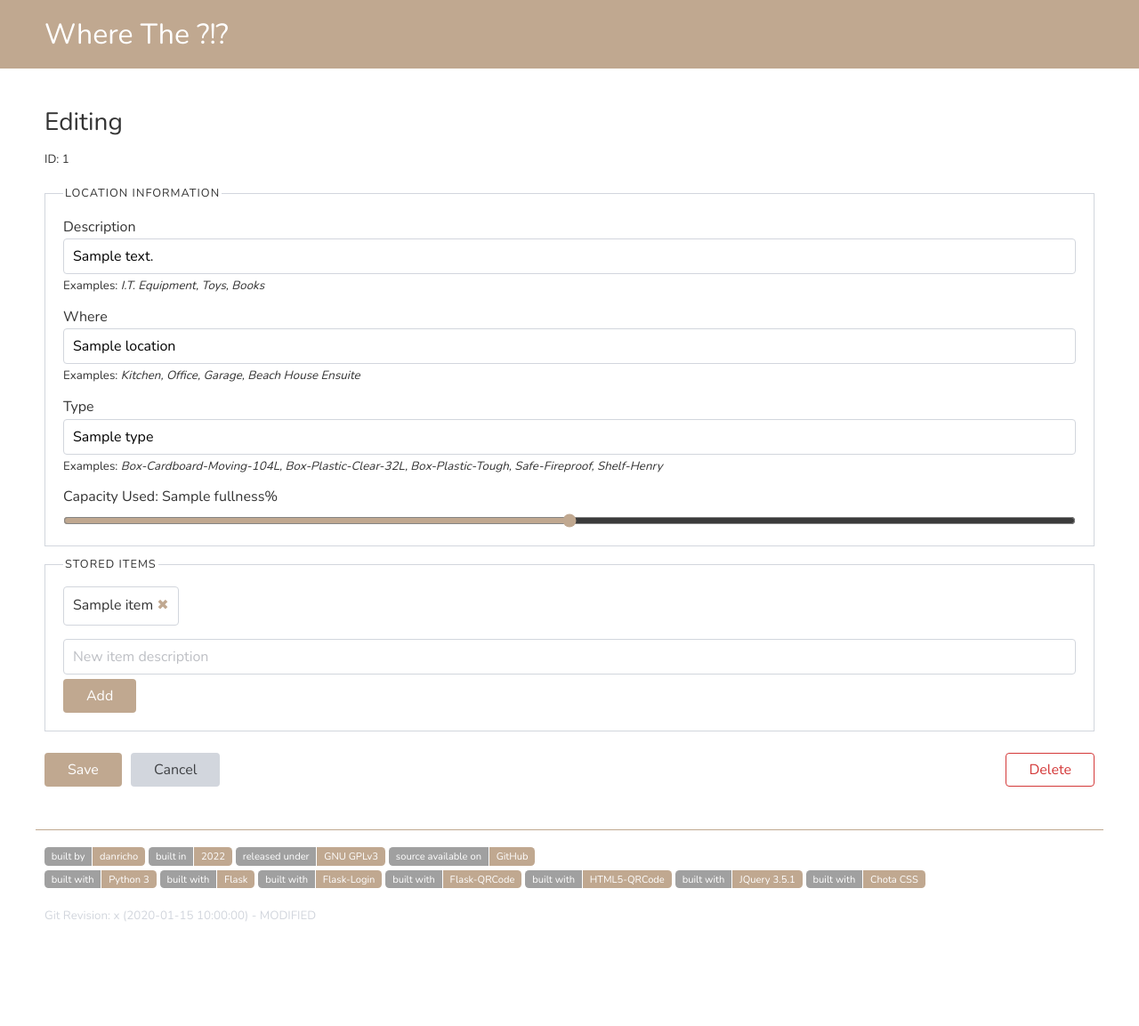
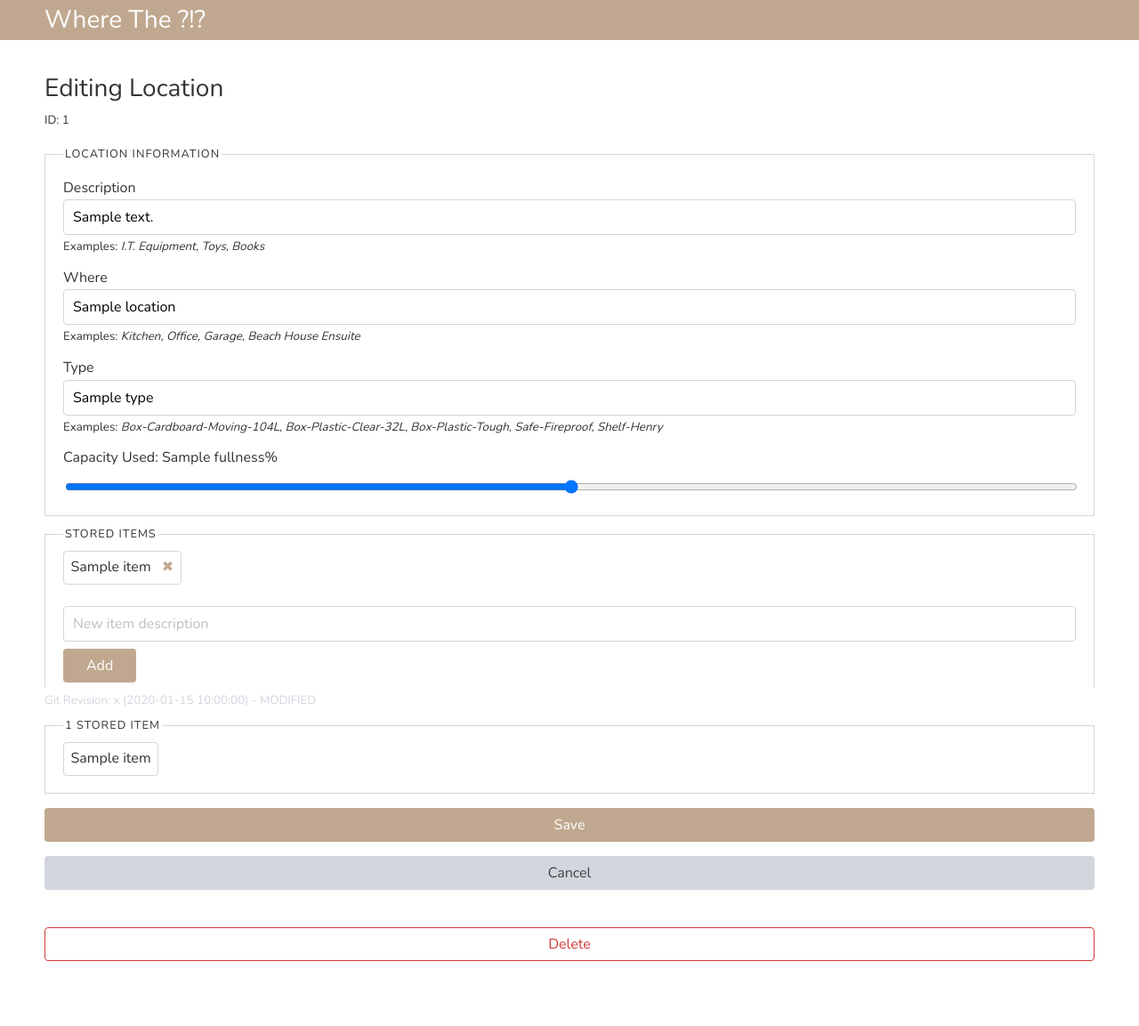
Before and after one commit to danricho/where_the, a Python web app: template templates/edit.j2.html in a window 1280 px wide. Shown: the whole page at 89% size. Before the commit the page ends 1035 px from the top, so only its background shows below. Run offline with Jinja, Linux system fonts and the light colour scheme; the template is opened without the code that fills it: most values are stand-ins (such as "Sample title", 1, 10 or a date in 2020); some libraries are stand-ins or nearby versions.

Commit message:
General HTML layout and CSS cleanup

```diff
--- a/static/styles.css
+++ b/static/styles.css
@@ -1,43 +1,50 @@
 @import url('https://fonts.googleapis.com/css2?family=Nunito&display=swap');
 
 :root {
-  --color-primary: #C0A890 !important;
   --font-family-sans: Nunito, sans-serif;
 }
 
-.fixed-top {
-  padding: 0.5rem 0;
+/* layout styles */
+header {
   position: fixed;
-  top: 0px;
-  left: 0px;
+  top: 0;
+  left: 0;
   width: 100%;
-  z-index: 2000;
   background-color: var(--color-primary);
   color: #FFF;
+  border-bottom: 1px solid #FFF;
+  font-size: 1.75em;
+  z-index: 99;
+  transition: all 1s;
+}
+footer {
+  position: fixed;
+  bottom: 0;
+  left: 0;
+  width: 100%;
+  border-top: 1px solid #FFF;
+  background-color: #FFF;
+  z-index: 99;
 }
 
-section {
-  margin: 3em 0;
-}
+main { padding: 1em 0; }
+section { padding: 1em 0; }
+fieldset { margin: 1em 0; }
+fieldset:first { margin-top: 0.5em; }
+.col.disable-small-reduction { flex: 1 !important; margin: 0 calc(var(--grid-gutter)/2); }
+h1, h2, h3, h4, h6 { margin: 0; }
 
-h1 { margin: 0.25em 0; }
-h2 { margin: 0.2em 0; }
-h3 { margin: 0.1em 0; }
+.bottom-margin-05 { margin-bottom: 0.5em; }
+.top-margin-05 { margin-top: 0.5em; }
+.bottom-margin-15 { margin-bottom: 1.5em; }
+.top-margin-15 { margin-top: 1.5em; }
 
-.item{
-  display: inline-block;
-  padding: 0.8rem 1rem;
-  border-radius: 4px;
-  border: 1px solid var(--color-lightGrey);
-  font-size: 1em;
-  -webkit-transition: all .2s ease;
-  transition: all .2s ease;
-}
-input[type=range] { padding: 0.8rem 0 !important; accent-color: var(--color-primary); background-color: #FFF; margin: 0 !important; padding: 0.4rem 0 !important; }
-input[type=range]:focus { -webkit-box-shadow: none !important; box-shadow: none !important;  margin: 0 !important; padding: 0.4rem 0 !important; }
+.top-padding-05 { padding-top: 0.5rem; }
+.bottom-padding-05 { padding-bottom: 0.5rem; }
+.top-padding-15 { padding-top: 1.5rem; }
+.bottom-padding-15 { padding-bottom: 1.5rem; }
 
-label {white-space: nowrap;}
-
+/* device specific styles */
 @media (not(hover: hover)) and (not(pointer: fine)) {
   .hide-on-phone { display: none; }
 }
@@ -45,20 +52,57 @@ label {white-space: nowrap;}
   .hide-not-on-phone { display: none; }
 }
 
-.button.outline {
-  background-color: transparent;
+/* button tweaks */
+button { font-weight: normal !important; }
+.button.outline { background-color: transparent; }
+.button.outline.error { border-color: var(--color-error); color: var(--color-error); }
+.button.outline.error:hover { background-color: var(--color-error); color: #fff; }
+.button.outline { background-color: transparent; }
+.button.outline.primary { border-color: var(--color-error); color: var(--color-error); }
+.button.outline.primary:hover { background-color: var(--color-error); color: #fff; }
+
+/* meter */
+.meter-holder {
+  width: 100%;
+  display: inline-block;
+  padding-top: 1.6em;
 }
-.button.outline.error {
-  border-color: var(--color-error);
-  color: var(--color-error);
+div.meter{
+  background-color: var(--color-lightGrey);
+  width: 100%;
+  border-style: none;
+  height: 5px;
+  border-radius: 2px;
+  display: block;
+  position: relative;
 }
-button { font-weight: normal !important; }
-
-.disable-small-100 {
-  flex: 1 !important;
-  margin: 0 calc(var(--grid-gutter)/2);
+div.meter::before {
+  position: absolute;
+  top: calc(-5px - 1.6em);
+  content: attr(data-before);
 }
 
+div.meter > div {
+  background-color: var(--color-primary);
+  height: 5px;
+  border-bottom-left-radius: 2px;
+  border-top-left-radius: 2px;
+}
+
+/* stored 'item' and metadata */
+.item { margin: 0.25em 0; }
+.item > span{
+  display: inline-block;
+  padding: 0.5rem 0.75rem;
+  border-radius: 4px;
+  border: 1px solid var(--color-lightGrey);
+  font-size: 1em;
+  -webkit-transition: all .2s ease;
+  transition: all .2s ease;
+}
+.item span > a { margin-left: 0.5em; }
+
+/* pills */
 .pill { display: inline-block; color: #fff; font-size: 0.7em; margin: 0.25em 0; }
 .pill > * { padding: 0.25em 0.7em; background-color: #a0a0a0; white-space: nowrap;}
 .pill > *:not(:last-child) { margin-right: 1px; }
--- a/templates/base.j2.html
+++ b/templates/base.j2.html
@@ -26,50 +26,47 @@
     <link rel="stylesheet" href="{{url_for('send_static', path='chota.0.7.2.min.css')}}">
     <link rel="stylesheet" href="{{url_for('send_static', path='styles.css')}}">
 
+    <style>
+      /* Configurable styles */
+      :root { --color-primary: #C0A890 !important; }
+    </style>
 
     <script src="{{url_for('send_static', path='jquery.3.5.1.min.js')}}"></script>
     <script src="{{url_for('send_static', path='html5-qrcode.min.js')}}"></script>
   </head>
-  <body class="dark">
 
-    <div class="fixed-top no-print">
+  <!-- TODO: DARK MODE -->
+  <body>
+
+    {% block header %}
+    <header>
       <div class="container">
-        <h1><a style="color: #FFF;" href="{{url_for('home')}}">Where The ?!?</a></h1>
+        <a style="color: #FFF;" href="{{url_for('home')}}">Where The ?!?</a>
       </div>
-    </div>
-    {% block main_content %}{% endblock %}
+    </header>
+    {% endblock %}
 
-    <!-- TODO: DARK MODE -->
+    {% block main %}
+    <main>
+      <div class="container">
+      Template error... no rewriting of block 'main'
+      </div>
+    </main>
+    {% endblock %}
 
-    <div class="no-print footer">
-      <div class="container" style="border-top: 1px solid var(--color-primary); padding-top: 1em; padding-bottom: 1em;">
-        {% block footer_pills %}
-        <p>
-          {{ link_pill("https://danricho.com", ["built by", "danricho"]) }}
-          {{ link_pill("https://en.wikipedia.org/wiki/2022", ["built in", "2022"]) }}
-          {{ link_pill("https://choosealicense.com/licenses/gpl-3.0/", ["released under", "GNU GPLv3"]) }}
-          {{ link_pill("https://github.com/danricho/where_the", ["source available on", "GitHub"]) }}
-        <br />
-          {{ link_pill("https://www.python.org/", ["built with", "Python 3"]) }}
-          {{ link_pill("https://flask.palletsprojects.com/", ["built with", "Flask"]) }}
-          {{ link_pill("https://flask-login.readthedocs.io/en/latest/", ["built with", "Flask-Login"]) }}
-          {{ link_pill("https://marcoagner.github.io/Flask-QRcode/", ["built with", "Flask-QRCode"]) }}
-          {{ link_pill("https://github.com/mebjas/html5-qrcode", ["built with", "HTML5-QRCode"]) }}
-          {{ link_pill("https://jquery.com/", ["built with", "JQuery 3.5.1"]) }}
-          {{ link_pill("https://jenil.github.io/chota/", ["built with", "Chota CSS"]) }}
-        </p>
-        {% endblock %}
-        <p>
-          <small class="text-light">Git Revision: <span title="Commit Message: {{git_revision.subject}}">{{git_revision.hash}} ({{git_revision.timestamp}})</span>{% if git_revision.modified %} - MODIFIED{% endif %}</small>
-        </p>
+    {% block footer %}
+    <footer>
+      <div class="container">
+        <small class="text-light">Git Revision: <span title="Commit Message: {{git_revision.subject}}">{{git_revision.hash}} ({{git_revision.timestamp}})</span>{% if git_revision.modified %} - MODIFIED{% endif %}</small>
+      </div>
+    </footer>
+    {% endblock %}
 
-      </div>
-    </div>
-    <script>
-      $('.main').css('padding-top', $('.fixed-top').height());
-      $('.is-full-screen').css('margin-bottom', -$('.footer').height());
-    </script>
+  </body>
 
+  <script>
+    $('main').css('margin-top', $('header').height()).css('margin-bottom', $('footer').height());
+  </script>
 
   </body>
 </html>
--- a/templates/edit.j2.html
+++ b/templates/edit.j2.html
@@ -1,11 +1,10 @@
 {% extends "base.j2.html" %}
-{% block main_content %}
-
-<div class='main'>
+{% block main %}
+<main>
   <div class="container">
 
     <section>
-    <h2>Editing</h2>
+      <h2>Editing Location</h2>
       <p><small> ID: {{loc.id}}</small></p>
 
       <form method="post">
@@ -35,45 +34,39 @@
 
       <fieldset style="margin: 1rem 0;">
         <legend>Stored Items</legend>
-      <div id="item-list" style="margin: 1rem 0;">
-      {% for item in loc['items'] | sort %}
-        <div style="margin: 0.5rem 0;">
-          <span class="item">
-            <span class="text">{{item}}</span>
-            <a href="#" onclick="remove(this); return false;">✖</a>
-          </span>
-        </div>
-      {% endfor %}
+        <div id="item-list">
+          {% for item in loc['items'] | sort %}<div class="item"><span>{{item}} <a href="#" onclick="remove(this); return false;">✖</a></span></div>{% endfor %}
         </div>
 
-      <div style="margin: 1.5rem 0;">
-        <p style="margin: 0.5rem 0;">
-        <input type="text" name="add-item-input" id="add-item-input" placeholder="New item description">
-        </p>
-        <p style="margin: 0.5rem 0;">
+        <div class="top-margin-15">
+          <p>
+          <input class="bottom-margin-05" type="text" name="add-item-input" id="add-item-input" placeholder="New item description">
           <button type="button" id="add-item-button" class="button primary">Add</button>
           </p>
         </div>
 
       </fieldset>
-    <div style="margin: 1.5em 0;">
-      <div class="row">
-        <div class="col is-vertical-align disable-small-100">
-          <button type="submit" class="my-3 button primary">Save</button>
-          <button type="button" class="button cancel-button" onclick="location.href='{{url_for('view', url_id=loc.id)}}'">Cancel</button>
-        </div>
-        <div class="col is-right is-vertical-align disable-small-100">
-          <button id="delete-button" type="button" class="button outline error">Delete</button>
-        </div>
-      </div>
 
-    </div>
+      <fieldset class="bottom-padding-15">
+        <legend>{{loc['items'] | length}} Stored Item{% if loc['items'] | length != 1 %}s{%endif%}</legend>
+
+        {% if loc['items'] | length %}
+        {% for item in loc['items'] | sort %}<div class="item"><span>{{item}}</span></div>{% endfor %}
+        {% else %}
+        <p>No items yet. <a href="{{url_for('edit', url_id=loc.id)}}">Edit</a> to add some!</p>
+        {% endif %}
+      </fieldset>
+
+      <p><button type="submit" class="is-full-width button primary">Save</button></p>
+      <p><button type="button" class="is-full-width button cancel-button" onclick="location.href='{{url_for('view', url_id=loc.id)}}'">Cancel</button></p>
+      <p><br/><button id="delete-button" type="button" class="is-full-width button outline error">Delete</button></p>
 
       </form>
+
     </section>
 
   </div>
-</div>
+</main>
 
 <script>
   function remove(el) {
```
Also changed, not shown: other parts of static/styles.css (+7 -43 lines), templates/error.j2.html (+32 -11 lines), templates/home.j2.html (+30 -29 lines), templates/login.j2.html (+48 -9 lines), templates/print.j2.html (+17 -16 lines), templates/search.j2.html (+18 -32 lines), templates/view.j2.html (+21 -34 lines). Lines whose indentation alone changed are shown as unchanged.
